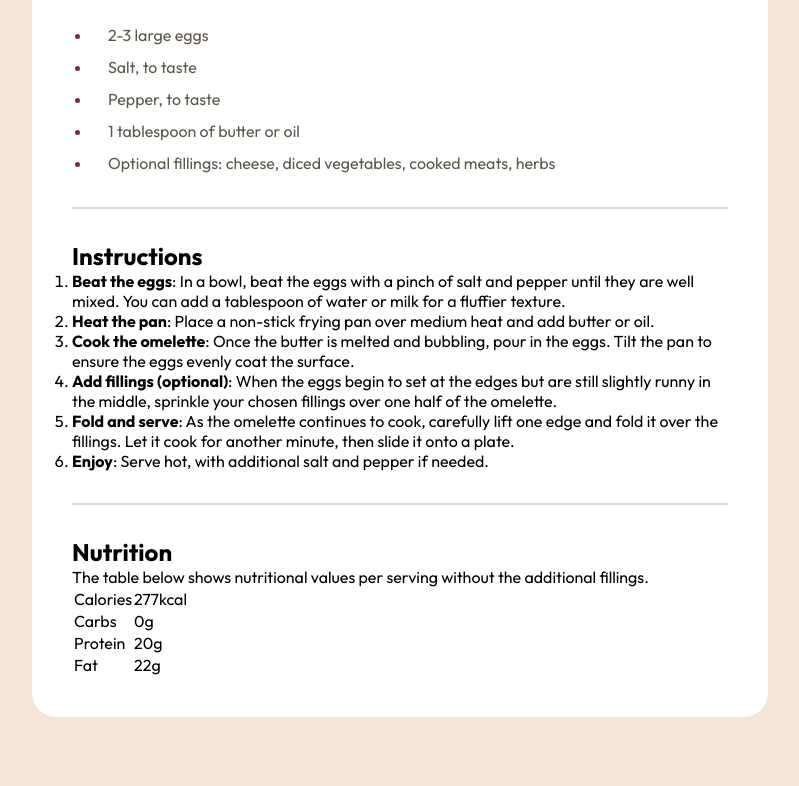
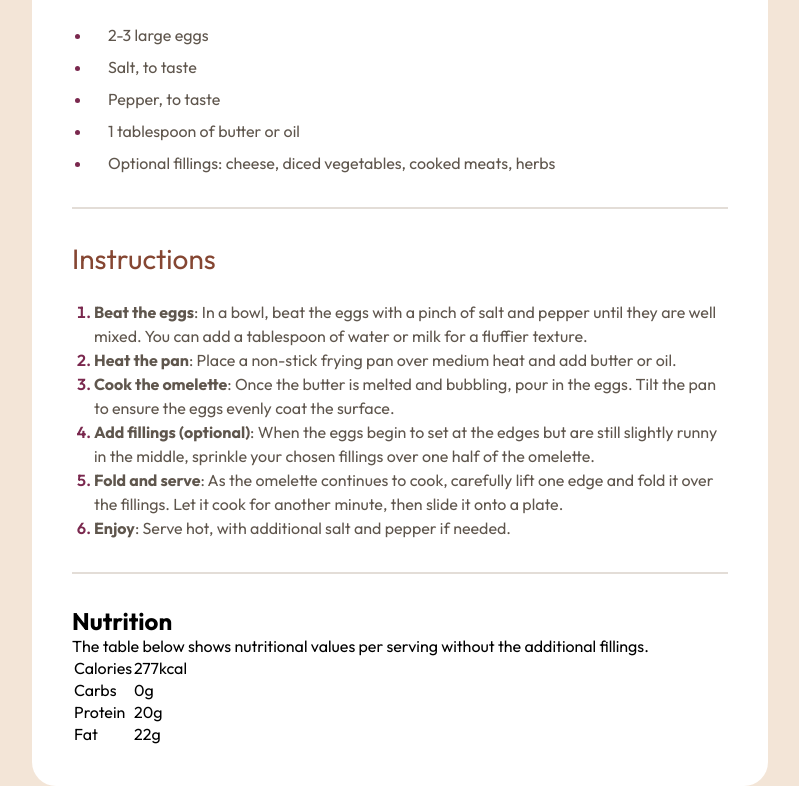
Before and after one commit to mariokreitz/recipe-page-main, an Angular app: page / in a window 1280 px wide. Shown: the part 913-1699 px from the top of the page, without its empty margins (240-1039 px from the left). Before the commit the page ends 1630 px from the top, so only its background shows below. Built offline with nearby package versions, Linux system fonts and the light colour scheme.

Commit message:
added style instruction class

```diff
--- a/src/app/app.component.scss
+++ b/src/app/app.component.scss
@@ -95,3 +95,27 @@
   margin-block: 32px;
   border: 1px solid var(--WhiteCoffee);
 }
+
+.instructions {
+  .instructions-headline {
+    color: var(--BrandyRed);
+    font-size: 28px;
+    font-weight: normal;
+    margin-bottom: 24px;
+  }
+
+  ol {
+    padding-left: 22px;
+
+    li {
+      color: var(--WengeBrown);
+      font-size: 16px;
+      line-height: 1.5;
+
+      &::marker {
+        color: var(--DarkRaspberry);
+        font-weight: 600;
+      }
+    }
+  }
+}
```
